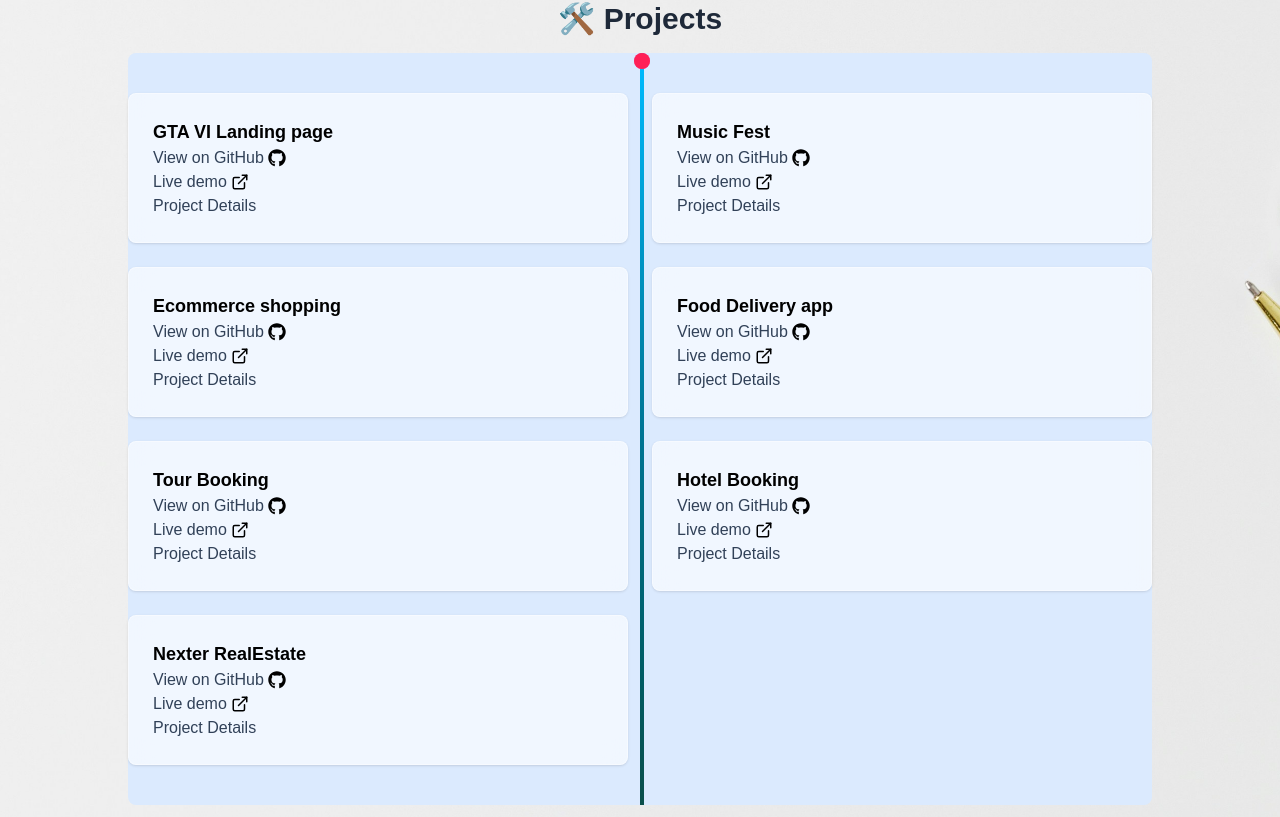
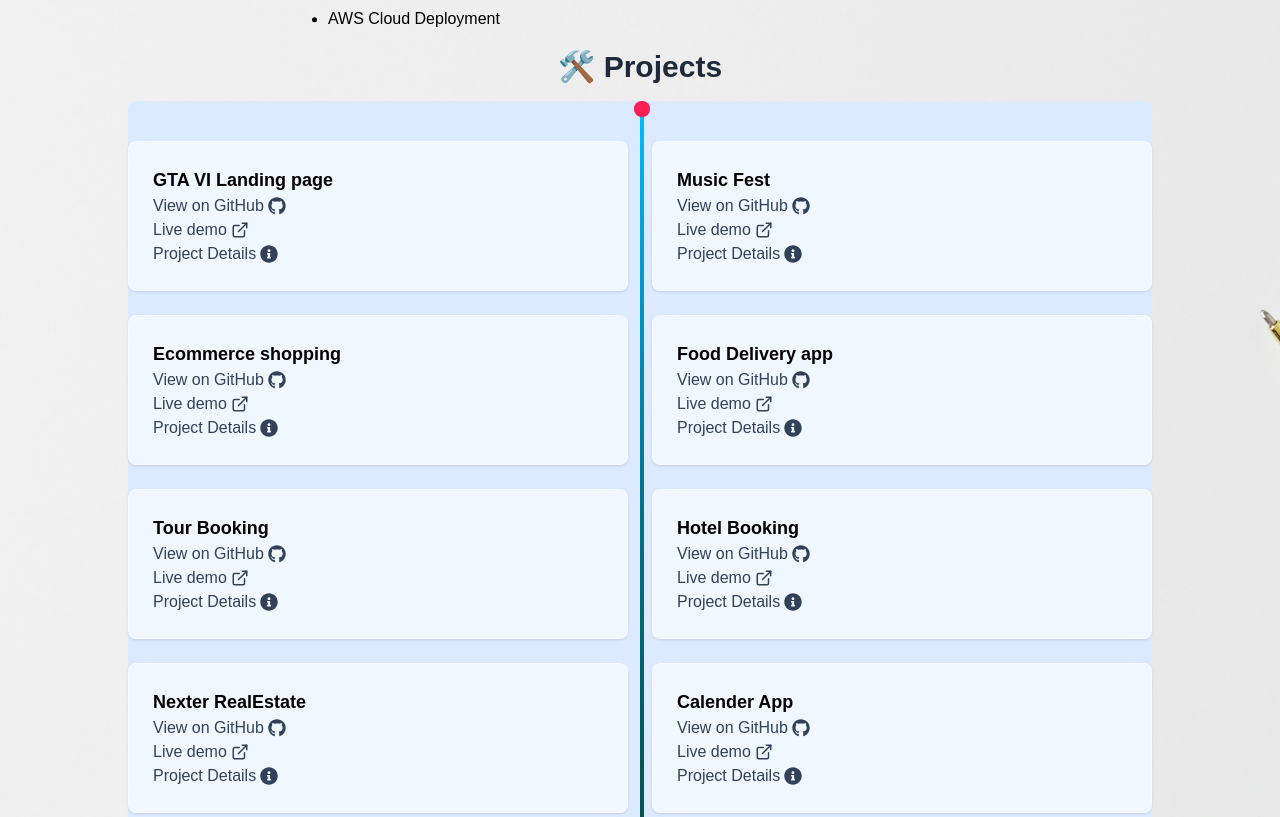
Before and after one commit to greatefekodo/Portfolio, a React (Vite) app: page / in a window 1280 px wide. Shown: the part 863-1680 px from the top of the page. Built offline with nearby package versions, Linux system fonts and the light colour scheme.

Commit message:
Refactored the code to eliminate redundancy and improve maintainability

```diff
--- a/src/Section/About.jsx
+++ b/src/Section/About.jsx
@@ -158,7 +158,7 @@
           </div>
 
           {/* SKILLS */}
-          <div className="text-left text-black space-y-4">
+          <div className="text-left text-black space-y-4 leading-relaxed">
 
             <div>
               <h3 className="text-lg font-semibold">✨ Frontend Skills</h3>
@@ -173,7 +173,7 @@
 
             <div>
               <h3 className="text-lg font-semibold">⚙️ Backend & DevOps Skills</h3>
-              <ul className="list-disc pl-6">
+              <ul className="list-disc pl-6 space-y-1">
                 <li>Spring Boot & Microservices</li>
                 <li>JWT Authentication & Security</li>
                 <li>Apache Kafka – real-time streaming</li>
--- a/src/Section/ProjectDetails.jsx
+++ b/src/Section/ProjectDetails.jsx
@@ -1,157 +1,58 @@
 import React, { useEffect } from "react";
-import { useParams, Link, useNavigate, useLocation } from "react-router-dom";
-
-const projects = [
-  {
-    id: 1,
-    name: "GTA VI Landing page",
-    description: "A landing page with modern animations and responsive design.",
-    tech: ["React", "Tailwind", "GSAP"],
-    Github: "https://github.com/greatefekodo/GTA_VI_landing_page",
-    url: "https://gta-vi-landing-page-sigma.vercel.app/",
-    image: "/images/gta.png",
-  },
-  {
-    id: 2,
-    name: "Music Fest",
-    description:
-      "An interactive music festival website with dynamic animations, where users can discover artist profiles and check concert schedules—including when and where performances take place.",
-    tech: ["Html", "CSS"],
-    Github: "https://github.com/greatefekodo/Music-Fest",
-    url: "https://music-fest-duld.vercel.app/",
-    image: "/images/musicfest.png",
-  },
-  {
-    id: 3,
-    name: "Ecommerce shopping",
-    description:
-      "Full e-commerce web app with cart, checkout, and authentication.",
-    tech: [
-      "React",
-      "Spring Boot",
-      "JWT",
-      "Amazon S3",
-      "Amazon RDS",
-      "Render for Backend deployment",
-      "Stripe payment",
-    ],
-    Github: "https://github.com/greatefekodo/Ecommerce_SpringBoot-Frontend",
-    url: "https://ecommerceshoppingwebsiteapplication.netlify.app/",
-    image: "/images/ecom.png",
-    stripe: {
-      CardNumber: "4000056655665556",
-      CVV: "Any 3 digit of your choice",
-      Date: "Any future date",
-    },
-  },
-  {
-    id: 4,
-    name: "Food Delivery app",
-    description:
-      "Food ordering app with live tracking and secure payments. User can register and see the status of their orders. The admin can manage details through the admin portal, see live transactions and monthly revenue, monitor failed/successful transactions, and track the most ordered items from the admin dashboard.",
-    tech: [
-      "React",
-      "Spring Boot",
-      "Amazon S3",
-      "Amazon RDS",
-      "Amazon EC2",
-      "Stripe payment",
-      "Gmail SMTP with Jakarta Mail -For real time notification",
-    ],
-    Github: "https://github.com/greatefekodo/Ecommerce_project2",
-    url: "http://foodapp-dev-4567.s3-website.eu-north-1.amazonaws.com/",
-    image: "/images/foodApp.png",
-    admin: {
-      email: "test@gmail.com",
-      password: "1234",
-    },
-    stripe: {
-      CardNumber: "4000056655665556",
-      CVV: "Any 3 digit of your choice",
-      Date: "Any future date",
-    },
-  },
-
-  {
-    id: 5,
-    name: "Tour Booking",
-    description:
-      "A responsive project website where user can see various tours to book.",
-    tech: ["Html", "Scss"],
-    Github: "https://github.com/greatefekodo/Tour",
-    url: "https://tour-booking-project.netlify.app/",
-    image: "/images/tour.png",
-  },
-
-  {
-    id: 6,
-    name: "Hotel Booking",
-    description:
-      "A responsive website for hotel booking.",
-    tech: ["Html", "Scss"],
-    Github: "https://github.com/greatefekodo/Hotel-booking",
-    url: "https://hotelbookingappwebsite.netlify.app/",
-    image: "/images/hotel.png",
-  },
-
-  {
-    id: 7,
-    name: "Nexter RealEstate",
-    description:
-      "A reponsive website build using the power of CSS grid.",
-    tech: ["Html", "Scss"],
-    Github: "https://github.com/greatefekodo/Nexter-Real-Estate",
-    url: "https://nexterrealestateweb.netlify.app/",
-    image: "/images/nexter.png",
-  }
-];
+import { useParams, Link, useNavigate } from "react-router-dom";
+import projects from "../data/projectsData";
 
 const ProjectDetails = () => {
   const { id } = useParams();
-  const project = projects.find((p) => p.id === parseInt(id));
   const navigate = useNavigate();
-  const location = useLocation();
 
-  // Restore previous scroll position when coming back
+  const project = projects[Number(id)];
+
   useEffect(() => {
     const scrollY = sessionStorage.getItem("scrollPosition");
     if (scrollY) {
-      window.scrollTo(0, parseInt(scrollY));
+      window.scrollTo(0, Number(scrollY));
       sessionStorage.removeItem("scrollPosition");
     }
   }, []);
 
   if (!project) {
     return (
-      <h2 className="text-center mt-20 text-red-500">Project not found</h2>
+      <h2 className="text-center mt-20 text-red-500">
+        Project not found
+      </h2>
     );
   }
-
-  const handleBackClick = (e) => {
-    e.preventDefault();
-    navigate(-1); // Go back to the previous page
-  };
 
   return (
     <section className="px-6 py-10 max-w-4xl mx-auto">
       <Link
         to="/"
-        onClick={handleBackClick}
+        onClick={(e) => {
+          e.preventDefault();
+          navigate(-1);
+        }}
         className="text-blue-600 hover:underline mb-6 inline-block"
       >
         ← Back to Projects
       </Link>
 
       <h1 className="text-3xl font-bold mb-4">{project.name}</h1>
+
       <img
         src={project.image}
         alt={project.name}
         className="rounded-lg shadow-lg w-full mb-6"
       />
 
-      <p className="text-lg text-gray-700 mb-4">{project.description}</p>
+      <p className="text-lg text-gray-700 mb-4">
+        {project.description}
+      </p>
 
-      <h3 className="text-xl font-semibold mb-2">🔧 Technologies Used:</h3>
+      <h3 className="text-xl font-semibold mb-2">
+        🔧 Technologies Used:
+      </h3>
+
       <ul className="list-disc pl-6 mb-6">
         {project.tech.map((t, index) => (
           <li key={index}>{t}</li>
@@ -160,28 +61,22 @@
 
       {project.admin && (
         <div className="bg-gray-100 p-4 rounded-lg shadow mb-6">
-          <h3 className="text-lg font-semibold mb-2">🔑 Admin Access</h3>
-          <p>
-            <strong>Email:</strong> {project.admin.email}
-          </p>
-          <p>
-            <strong>Password:</strong> {project.admin.password}
-          </p>
+          <h3 className="text-lg font-semibold mb-2">
+            🔑 Admin Access
+          </h3>
+          <p>Email: {project.admin.email}</p>
+          <p>Password: {project.admin.password}</p>
         </div>
       )}
 
       {project.stripe && (
         <div className="bg-gray-100 p-4 rounded-lg shadow mb-6">
-          <h3 className="text-lg font-semibold mb-2">💳 Stripe Card Details</h3>
-          <p>
-            <strong>Card Number:</strong> {project.stripe.CardNumber}
-          </p>
-          <p>
-            <strong>CVV:</strong> {project.stripe.CVV}
-          </p>
-          <p>
-            <strong>Date:</strong> {project.stripe.Date}
-          </p>
+          <h3 className="text-lg font-semibold mb-2">
+            💳 Stripe Card Details
+          </h3>
+          <p>Card Number: {project.stripe.CardNumber}</p>
+          <p>CVV: {project.stripe.CVV}</p>
+          <p>Date: {project.stripe.Date}</p>
         </div>
       )}
 
@@ -194,6 +89,7 @@
         >
           GitHub
         </a>
+
         {project.url && (
           <a
             href={project.url}
--- a/src/Section/Projects.jsx
+++ b/src/Section/Projects.jsx
@@ -1,62 +1,13 @@
 import React from "react";
 import ProjectsList from "./ProjectsList";
+import projects from "../data/projectsData";
 
 const Projects = () => {
-  const projects = [
-    {
-      id: 1,
-      name: "GTA VI Landing page",
-      Github: "https://github.com/greatefekodo/GTA_VI_landing_page",
-      url: "https://gta-vi-landing-page-sigma.vercel.app/",
-    },
-    {
-      id: 2,
-      name: "Music Fest",
-      Github: "https://github.com/greatefekodo/Music-Fest",
-      url: "https://music-fest-duld.vercel.app/",
-    },
-    {
-      id: 3,
-      name: "Ecommerce shopping",
-      Github: "https://github.com/greatefekodo/Ecommerce_SpringBoot-Frontend",
-      url: "https://ecommerceshoppingwebsiteapplication.netlify.app/",
-    },
-    {
-      id: 4,
-      name: "Food Delivery app",
-      Github: "https://github.com/greatefekodo/Ecommerce_project2",
-      url: "http://foodapp-dev-4567.s3-website.eu-north-1.amazonaws.com/",
-    },
-
-    {
-      id: 5,
-      name: "Tour Booking",
-      Github: "https://github.com/greatefekodo/Tour",
-      url: "https://tour-booking-project.netlify.app/"
-  },
-
-  {
-    id: 6,
-    name: "Hotel Booking",
-    Github: "https://github.com/greatefekodo/Hotel-booking",
-    url: "https://hotelbookingappwebsite.netlify.app/",
-  },
-
-  {
-    id: 7,
-    name: "Nexter RealEstate",
-    Github: "https://github.com/greatefekodo/Nexter-Real-Estate",
-    url: "https://nexterrealestateweb.netlify.app/",
-  }
-  ];
-
   return (
     <section className="mt-8 md:mt-0 h-dvh px-4 project">
       <h1 className="text-3xl font-bold flex items-center justify-center mb-4 text-gray-800">
         🛠️ Projects
       </h1>
-
-
 
       <div className="container mx-auto relative rounded-lg bg-blue-100 py-10">
         {/* Timeline Vertical Line */}
@@ -72,12 +23,13 @@
 
         {/* Projects Grid */}
         <div className="grid grid-cols-1 md:grid-cols-2 gap-6">
-          {projects.map((project) => (
+          {projects.map((project, index) => (
             <div
-              key={project.id}
+              key={index}
               className="p-3 backdrop-blur-md rounded-lg bg-white/60 border border-white/40 shadow-sm hover:shadow transition-shadow"
             >
-              <ProjectsList {...project} />
+              {/* automatic ID via index */}
+              <ProjectsList {...project} id={index} />
             </div>
           ))}
         </div>
--- a/src/Section/ProjectsList.jsx
+++ b/src/Section/ProjectsList.jsx
@@ -1,35 +1,49 @@
-import React from 'react';
-import { FaGithub } from 'react-icons/fa';
-import { FiExternalLink } from 'react-icons/fi';
-import { Link } from 'react-router-dom';
+import React from "react";
+import { FaGithub, FaInfoCircle } from "react-icons/fa";
+import { FiExternalLink } from "react-icons/fi";
+import { Link } from "react-router-dom";
 
 const ProjectsList = ({ id, name, Github, url }) => {
   return (
-    <div className="p-3 hover:scale-105 transition-transform duration-300 flex-col">
+    <div className="p-3 space-y-2 md:space-y-0 hover:scale-105 transition-transform duration-300 flex flex-col">
       <h3 className="text-lg font-semibold">{name}</h3>
 
-      <div className='flex gap-1 items-center'>
-        <a href={Github} target="_blank" rel="noopener noreferrer" className="text-slate-700 hover:text-blue-800">
-          View on GitHub
+      <div className="flex gap-1 items-center">
+        <a
+          href={Github}
+          target="_blank"
+          rel="noopener noreferrer"
+          className="inline-flex items-center space-x-1 text-slate-700 hover:text-blue-800"
+        >
+          <span>View on GitHub</span>
+          <FaGithub size={18} />
         </a>
-        <FaGithub size={18} />
+
       </div>
 
       {url && (
-        <div className='flex gap-1 items-center'>
-          <a href={url} target="_blank" rel="noopener noreferrer" className="text-slate-700 hover:text-blue-800 hover:scale-120 transition-transform duration-300">
-            Live demo
+        <div className="flex gap-1 items-center">
+          <a
+            href={url}
+            target="_blank"
+            rel="noopener noreferrer"
+            className="inline-flex items-center space-x-1 text-slate-700 hover:text-blue-800 hover:scale-110 transition-transform duration-200 ease-in-out"
+          >
+            <span>Live demo</span>
+             <FiExternalLink size={18} />
+
           </a>
-          <FiExternalLink size={18} />
+
         </div>
       )}
 
-      {/* Project Details Page link */}
+
       <Link
         to={`/project/${id}`}
-        className="text-slate-700 hover:text-blue-800 hover:scale-120 transition-transform duration-300"
+        className="inline-flex items-center space-x-1 text-slate-700 hover:text-blue-800"
       >
-        Project Details
+        <span>Project Details</span>
+         <FaInfoCircle size={18} />
       </Link>
     </div>
   );
--- /dev/null
+++ b/src/data/projectsData.js
@@ -0,0 +1,96 @@
+
+const projects = [
+  {
+    name: "GTA VI Landing page",
+    description: "A landing page with modern animations and responsive design.",
+    tech: ["React", "Tailwind", "GSAP"],
+    Github: "https://github.com/greatefekodo/GTA_VI_landing_page",
+    url: "https://gta-vi-landing-page-sigma.vercel.app/",
+    image: "/images/gta.png",
+  },
+  {
+    name: "Music Fest",
+    description:
+      "An interactive music festival website with dynamic animations, where users can discover artist profiles and check concert schedules.",
+    tech: ["Html", "CSS"],
+    Github: "https://github.com/greatefekodo/Music-Fest",
+    url: "https://music-fest-duld.vercel.app/",
+    image: "/images/musicfest.png",
+  },
+  {
+    name: "Ecommerce shopping",
+    description:
+      "Full e-commerce web app with cart, checkout, and authentication.",
+    tech: [
+      "React",
+      "Spring Boot",
+      "JWT",
+      "Amazon S3",
+      "Amazon RDS",
+      "Stripe payment",
+    ],
+    Github: "https://github.com/greatefekodo/Ecommerce_SpringBoot-Frontend",
+    url: "https://ecommerceshoppingwebsiteapplication.netlify.app/",
+    image: "/images/ecom.png",
+    stripe: {
+      CardNumber: "4000056655665556",
+      CVV: "Any 3 digit of your choice",
+      Date: "Any future date",
+    },
+  },
+  {
+    name: "Food Delivery app",
+    description:
+      "Food ordering app with live tracking and secure payments.",
+    tech: [
+      "React",
+      "Spring Boot",
+      "Amazon S3",
+      "Amazon RDS",
+      "Amazon EC2",
+      "Stripe payment",
+    ],
+    Github: "https://github.com/greatefekodo/Ecommerce_project2",
+    url: "http://foodapp-dev-4567.s3-website.eu-north-1.amazonaws.com/",
+    image: "/images/foodApp.png",
+    admin: {
+      email: "test@gmail.com",
+      password: "1234",
+    },
+  },
+  {
+    name: "Tour Booking",
+    description: "A responsive tour booking website.",
+    tech: ["Html", "Scss"],
+    Github: "https://github.com/greatefekodo/Tour",
+    url: "https://tour-booking-project.netlify.app/",
+    image: "/images/tour.png",
+  },
+  {
+    name: "Hotel Booking",
+    description: "A responsive hotel booking website.",
+    tech: ["Html", "Scss"],
+    Github: "https://github.com/greatefekodo/Hotel-booking",
+    url: "https://hotelbookingappwebsite.netlify.app/",
+    image: "/images/hotel.png",
+  },
+  {
+    name: "Nexter RealEstate",
+    description: "A responsive website built using CSS Grid.",
+    tech: ["Html", "Scss"],
+    Github: "https://github.com/greatefekodo/Nexter-Real-Estate",
+    url: "https://nexterrealestateweb.netlify.app/",
+    image: "/images/nexter.png",
+  },
+
+  {
+    name: "Calender App",
+    description: "This app helps users schedule event",
+    tech: ["Html", "CSS", "React", "JavaScript"],
+    Github: "https://github.com/greatefekodo/calendar-app",
+    url: "https://calendarappproject.netlify.app/",
+    image: "/images/calender.png",
+  },
+];
+
+export default projects;
```
Also changed, not shown: public/images/calender.png (added).
